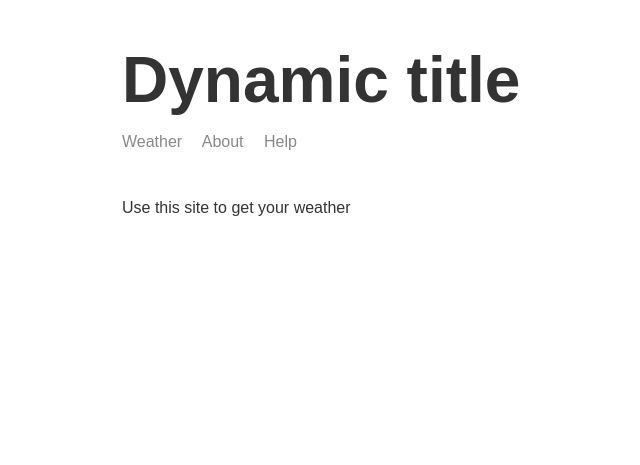
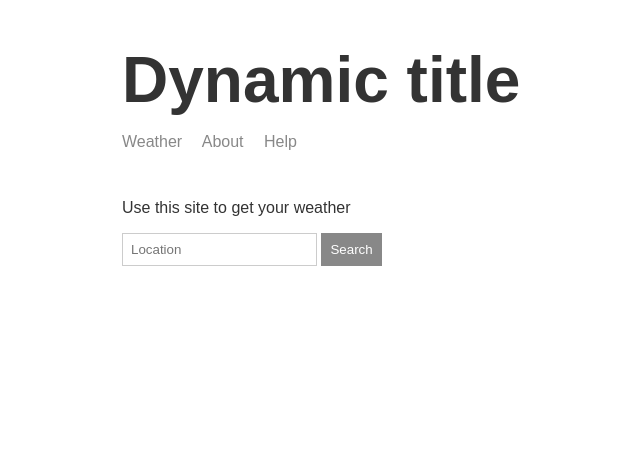
Before and after one commit to romele-stefano/nodejsudemy, a Node server app: page / in a window 1280 px wide. Shown: the top 465 px of the page, without its empty margins (193-833 px from the left). Run offline with Node 20, Linux system fonts and the light colour scheme.

Commit message:
added form an css

```diff
--- a/web-server/public/css/styles.css
+++ b/web-server/public/css/styles.css
@@ -41,3 +41,16 @@ footer {
     margin-top: 16px;
     padding: 16px 0;
 }
+
+input {
+    border: 1px solid #cccccc;
+    padding: 8px;
+}
+
+button {
+    cursor: pointer;
+    border: 1px solid #888888;
+    background-color: #888888;
+    color: white;
+    padding: 8px;
+}
--- a/web-server/templates/views/index.hbs
+++ b/web-server/templates/views/index.hbs
@@ -6,13 +6,26 @@
     <link rel="icon" href="/img/home-icon.png"
     <!-- href is relative path -->
     <link rel="stylesheet" href="/css/styles.css">
-    <script src="./js/app.js"></script>
 </head>
 <body>
     <div class="main-content">
         {{>header}}
         <p>Use this site to get your weather</p>
+
+        <form>
+            <input placeholder="Location">
+            <button>Search</button>
+        </form>
+
+        <p id="message-one">
+
+        </p>
+        <p id="message-two">
+
+        </p>
     </div>
     {{>footer}}
+
+    <script src="./js/app.js"></script>
 </body>
 </html>
```
Also changed, not shown: web-server/public/js/app.js.
